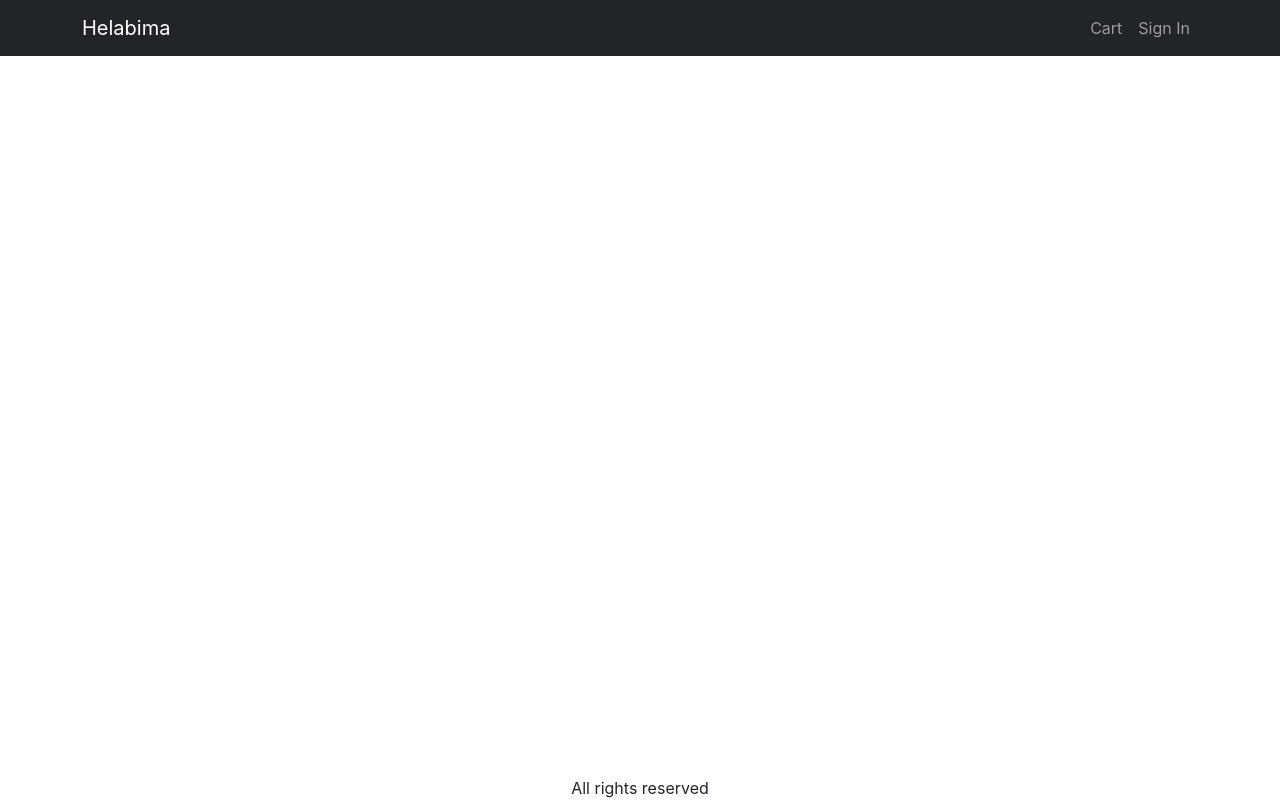
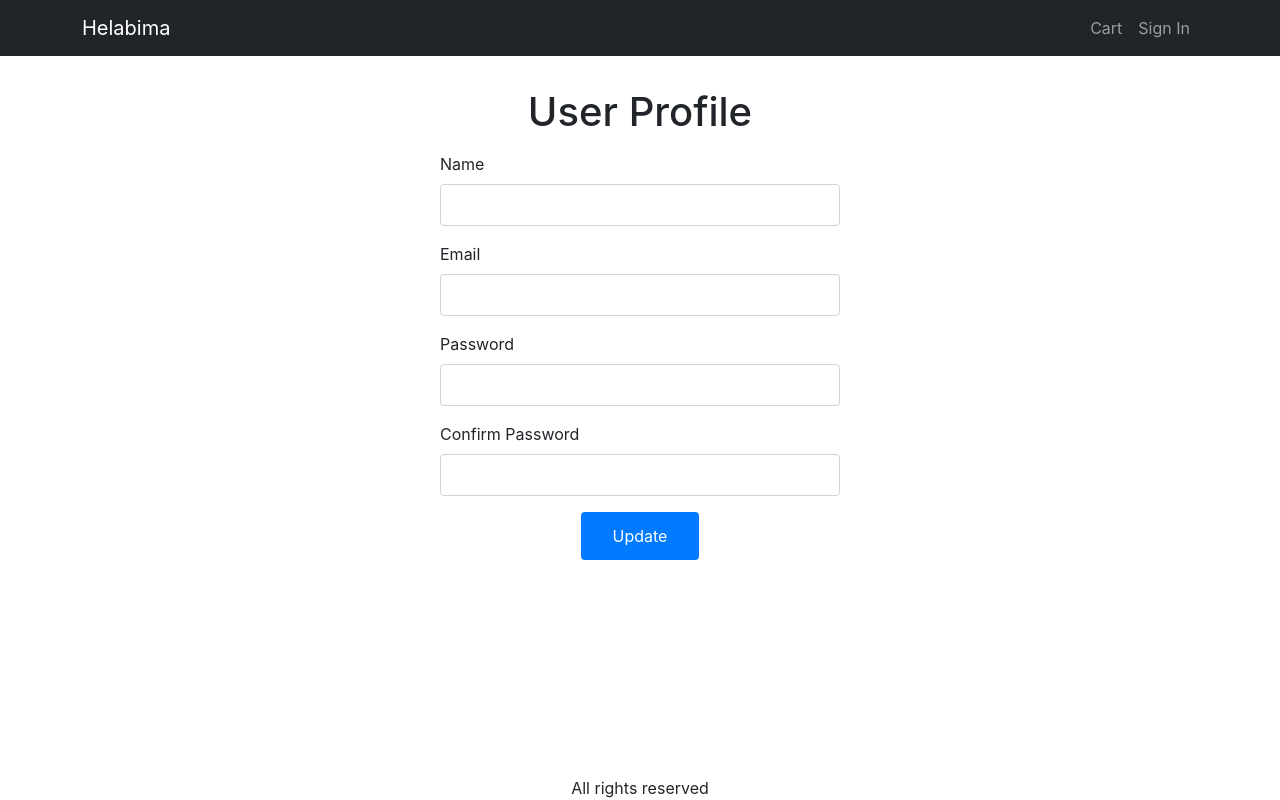
Before and after one commit to MinoShaz99/Multi-Vendor-Marketplace, a React (Create React App) app in the folder Marketplace/frontend/: page /profile in a window 1280 px wide. Built offline with nearby package versions, Linux system fonts and the light colour scheme.

Commit message:
Implement User Profile

```diff
--- a/Marketplace/frontend/src/App.js
+++ b/Marketplace/frontend/src/App.js
@@ -19,6 +19,7 @@
 import PlaceOrderScreen from './screens/PlaceOrderScreen';
 import OrderScreen from './screens/OrderScreen';
 import OrderHistoryScreen from './screens/OrderHistoryScreen';
+import ProfileScreen from './screens/ProfileScreen';
 
 function App() {
   const { state, dispatch: ctxDispatch } = useContext(Store);
@@ -29,6 +30,7 @@
     localStorage.removeItem('userInfo');
     localStorage.removeItem('shippingAddress');
     localStorage.removeItem('paymentMethod');
+    window.location.href = '/signin';
   };
   return (
     <BrowserRouter>
@@ -86,6 +88,7 @@
               <Route path="/cart" element={<CartScreen />} />
               <Route path="/signin" element={<SigninScreen />} />
               <Route path="/signup" element={<SignupScreen />} />
+              <Route path="/profile" element={<ProfileScreen />} />
               <Route path="/placeorder" element={<PlaceOrderScreen />} />
               <Route path="/order/:id" element={<OrderScreen />}></Route>
               <Route
--- a/Marketplace/frontend/src/index.css
+++ b/Marketplace/frontend/src/index.css
@@ -47,3 +47,43 @@
   border-bottom: 0.2rem solid #f08000;
   color: #f08000;
 }
+
+.profile-container {
+  text-align: center;
+}
+
+.profile-form {
+  width: 100%;
+  max-width: 400px;
+  margin: 0 auto;
+}
+
+.profile-input-group {
+  text-align: left;
+}
+
+.profile-input {
+  width: 100%;
+  padding: 0.5rem;
+  margin-bottom: 1rem;
+  border: 1px solid #ced4da;
+  border-radius: 0.25rem;
+}
+
+.profile-btn-group {
+  text-align: center;
+}
+
+.profile-btn {
+  padding: 0.75rem 2rem;
+  background-color: #007bff;
+  color: #fff;
+  border: none;
+  border-radius: 0.25rem;
+  cursor: pointer;
+  transition: background-color 0.3s ease;
+}
+
+.profile-btn:hover {
+  background-color: #0056b3;
+}
--- a/Marketplace/frontend/src/screens/OrderHistoryScreen.js
+++ b/Marketplace/frontend/src/screens/OrderHistoryScreen.js
@@ -34,12 +34,14 @@
     const fetchData = async () => {
       dispatch({ type: 'FETCH_REQUEST' });
       try {
-        const { data } = await axios.get(
-          `/api/orders/mine`,
+        if (userInfo && userInfo.token) {
+          const { data } = await axios.get(
+            `/api/orders/mine`,
 
-          { headers: { Authorization: `Bearer ${userInfo.token}` } }
-        );
-        dispatch({ type: 'FETCH_SUCCESS', payload: data });
+            { headers: { Authorization: `Bearer ${userInfo.token}` } }
+          );
+          dispatch({ type: 'FETCH_SUCCESS', payload: data });
+        }
       } catch (error) {
         dispatch({
           type: 'FETCH_FAIL',
--- /dev/null
+++ b/Marketplace/frontend/src/screens/ProfileScreen.js
@@ -0,0 +1,121 @@
+import React, { useContext, useReducer, useState } from 'react';
+import { Helmet } from 'react-helmet-async';
+import Form from 'react-bootstrap/Form';
+import Button from 'react-bootstrap/Button';
+import { Store } from '../Store';
+import { toast } from 'react-toastify';
+import { getError } from '../utils';
+import axios from 'axios';
+
+const reducer = (state, action) => {
+  switch (action.type) {
+    case 'UPDATE_REQUEST':
+      return { ...state, loadingUpdate: true };
+    case 'UPDATE_SUCCESS':
+      return { ...state, loadingUpdate: false };
+    case 'UPDATE_FAIL':
+      return { ...state, loadingUpdate: false };
+
+    default:
+      return state;
+  }
+};
+
+export default function ProfileScreen() {
+  const { state, dispatch: ctxDispatch } = useContext(Store);
+  const { userInfo } = state;
+  const [name, setName] = useState(userInfo ? userInfo.name : ''); //occured Uncaught runtime error
+  const [email, setEmail] = useState(userInfo ? userInfo.email : '');
+  const [password, setPassword] = useState('');
+  const [confirmPassword, setConfirmPassword] = useState('');
+  // eslint-disable-next-line
+  const [{ loadingUpdate }, dispatch] = useReducer(reducer, {
+    loadingUpdate: false,
+  });
+
+  const submitHandler = async (e) => {
+    e.preventDefault();
+    if (password !== confirmPassword) {
+      toast.error('Passwords do not match');
+      return;
+    }
+    try {
+      const { data } = await axios.put(
+        '/api/users/profile',
+        {
+          name,
+          email,
+          password,
+        },
+        {
+          headers: { Authorization: `Bearer ${userInfo.token}` },
+        }
+      );
+      dispatch({
+        type: 'UPDATE_SUCCESS',
+      });
+      ctxDispatch({ type: 'USER_SIGNIN', payload: data });
+      localStorage.setItem('userInfo', JSON.stringify(data));
+      toast.success('User updated successfully');
+    } catch (err) {
+      dispatch({
+        type: 'FETCH_FAIL',
+      });
+      toast.error(getError(err));
+    }
+  };
+
+  return (
+    <div className="container small-container profile-container">
+      <Helmet>
+        <title>User Profile</title>
+      </Helmet>
+      <h1 className="my-3">User Profile</h1>
+      <form onSubmit={submitHandler} className="profile-form">
+        <Form.Group className="mb-3 profile-input-group" controlId="name">
+          <Form.Label>Name</Form.Label>
+          <Form.Control
+            value={name}
+            onChange={(e) => setName(e.target.value)}
+            required
+            className="profile-input"
+          />
+        </Form.Group>
+        <Form.Group className="mb-3 profile-input-group" controlId="email">
+          <Form.Label>Email</Form.Label>
+          <Form.Control
+            type="email"
+            value={email}
+            onChange={(e) => setEmail(e.target.value)}
+            required
+            className="profile-input"
+          />
+        </Form.Group>
+        <Form.Group className="mb-3 profile-input-group" controlId="password">
+          <Form.Label>Password</Form.Label>
+          <Form.Control
+            type="password"
+            onChange={(e) => setPassword(e.target.value)}
+            className="profile-input"
+          />
+        </Form.Group>
+        <Form.Group
+          className="mb-3 profile-input-group"
+          controlId="confirmPassword"
+        >
+          <Form.Label>Confirm Password</Form.Label>
+          <Form.Control
+            type="password"
+            onChange={(e) => setConfirmPassword(e.target.value)}
+            className="profile-input"
+          />
+        </Form.Group>
+        <div className="mb-3 profile-btn-group">
+          <Button type="submit" className="profile-btn">
+            Update
+          </Button>
+        </div>
+      </form>
+    </div>
+  );
+}
```
Also changed, not shown: 1 other file (tests, documents, lock files or other folders).
